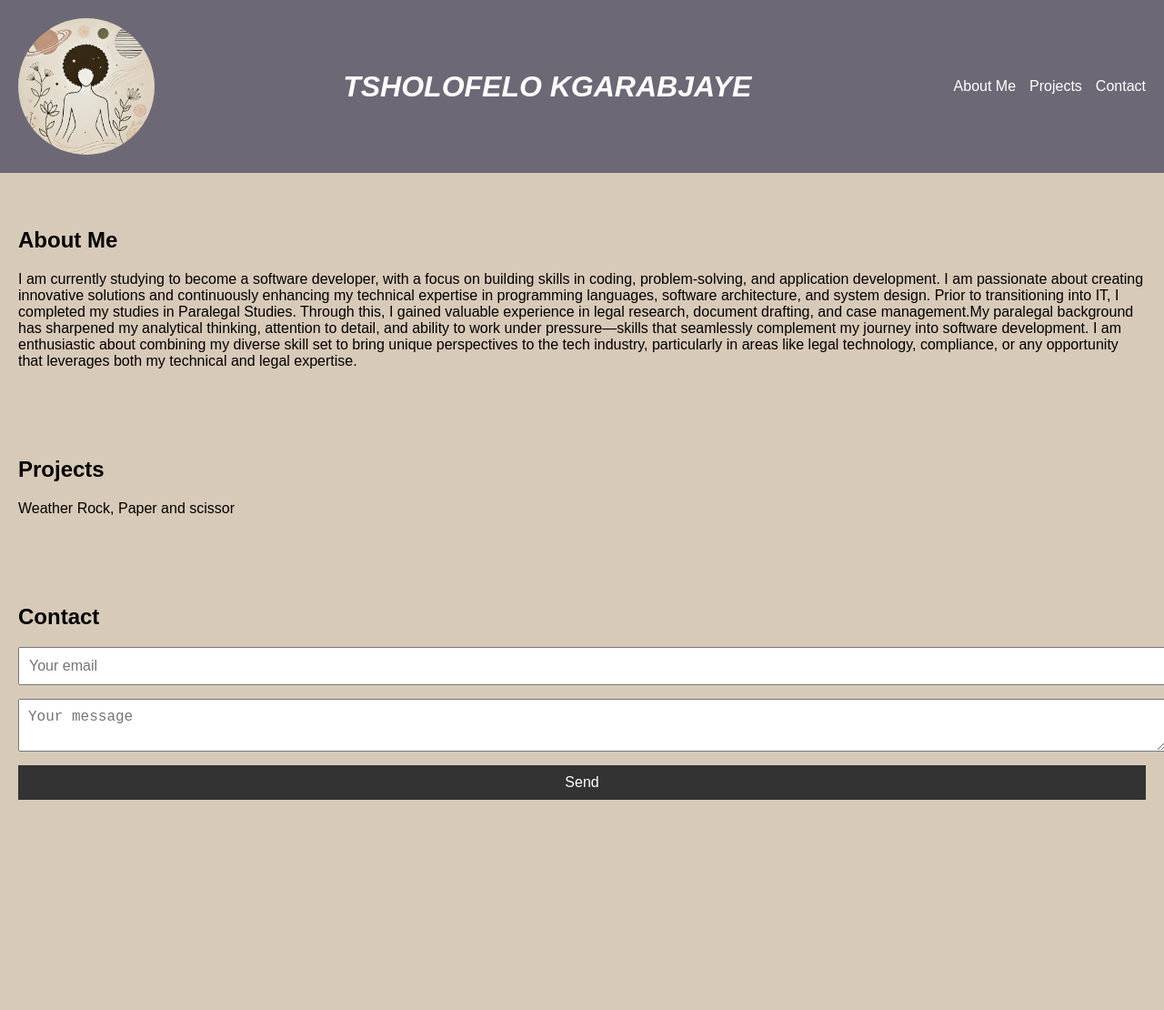
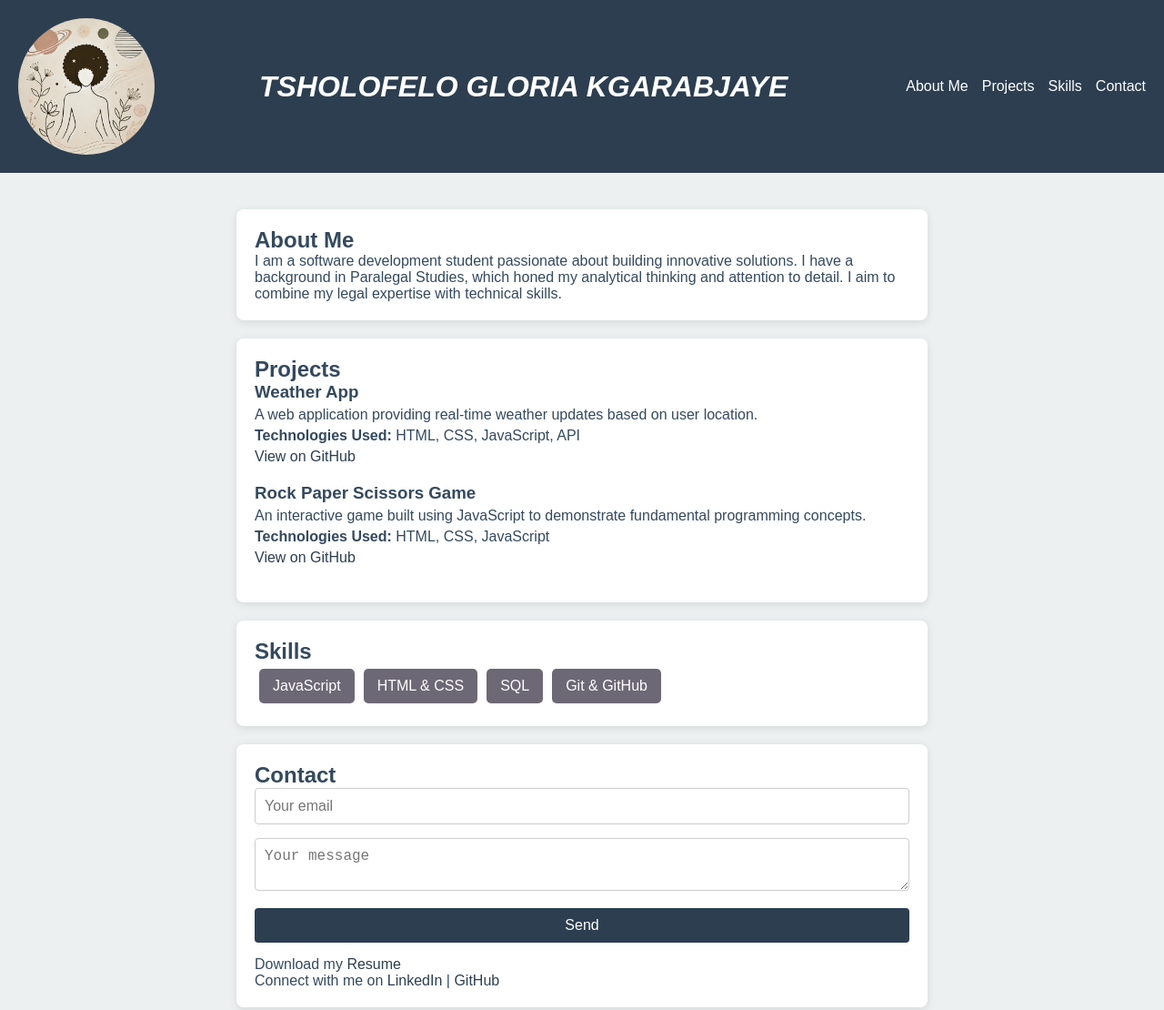
Before and after one commit to Tsholokgarabjaye/personal_website, a plain HTML site: page index.html in a window 1280 px wide. Shown: the top 1110 px of the page at 91% size. Before the commit the page ends 934 px from the top, so only its background shows below. Drawn offline with Linux system fonts and the light colour scheme.

Commit message:
made improvements to my website

```diff
--- a/index.html
+++ b/index.html
@@ -13,49 +13,85 @@
         alt="Profile Image"
         class="profile-image"
       />
-      <h1>TSHOLOFELO KGARABJAYE</h1>
+      <h1>TSHOLOFELO GLORIA KGARABJAYE</h1>
       <nav>
         <ul>
           <li><a href="#about">About Me</a></li>
           <li><a href="#projects">Projects</a></li>
+          <li><a href="#skills">Skills</a></li>
           <li><a href="#contact">Contact</a></li>
         </ul>
       </nav>
     </header>
 
+    <main>
       <section id="about">
         <h2>About Me</h2>
         <p>
-        I am currently studying to become a software developer, with a focus on
-        building skills in coding, problem-solving, and application development.
-        I am passionate about creating innovative solutions and continuously
-        enhancing my technical expertise in programming languages, software
-        architecture, and system design. Prior to transitioning into IT, I
-        completed my studies in Paralegal Studies. Through this, I gained
-        valuable experience in legal research, document drafting, and case
-        management.My paralegal background has sharpened my analytical thinking,
-        attention to detail, and ability to work under pressure—skills that
-        seamlessly complement my journey into software development. I am
-        enthusiastic about combining my diverse skill set to bring unique
-        perspectives to the tech industry, particularly in areas like legal
-        technology, compliance, or any opportunity that leverages both my
-        technical and legal expertise.
+          I am a software development student passionate about building
+          innovative solutions. I have a background in Paralegal Studies, which
+          honed my analytical thinking and attention to detail. I aim to combine
+          my legal expertise with technical skills.
         </p>
       </section>
 
       <section id="projects">
         <h2>Projects</h2>
-      <p>Weather Rock, Paper and scissor</p>
+        <div class="project">
+          <h3>Weather App</h3>
+          <p>
+            A web application providing real-time weather updates based on user
+            location.
+          </p>
+          <p><strong>Technologies Used:</strong> HTML, CSS, JavaScript, API</p>
+          <a href="https://github.com/yourusername/weather-app" target="_blank"
+            >View on GitHub</a
+          >
+        </div>
+        <div class="project">
+          <h3>Rock Paper Scissors Game</h3>
+          <p>
+            An interactive game built using JavaScript to demonstrate
+            fundamental programming concepts.
+          </p>
+          <p><strong>Technologies Used:</strong> HTML, CSS, JavaScript</p>
+          <a href="https://github.com/yourusername/rps-game" target="_blank"
+            >View on GitHub</a
+          >
+        </div>
+      </section>
+
+      <section id="skills">
+        <h2>Skills</h2>
+        <ul>
+          <li>JavaScript</li>
+          <li>HTML & CSS</li>
+          <li>SQL</li>
+          <li>Git & GitHub</li>
+        </ul>
       </section>
 
       <section id="contact">
         <h2>Contact</h2>
         <form>
-        <input type="email" placeholder="Your email" />
-        <textarea placeholder="Your message"></textarea>
+          <input type="email" placeholder="Your email" required />
+          <textarea placeholder="Your message" required></textarea>
           <button type="submit">Send</button>
         </form>
+        <p>Download my <a href="resume.pdf" target="_blank">Resume</a></p>
+        <p>
+          Connect with me on
+          <a href="https://www.linkedin.com/in/yourprofile" target="_blank"
+            >LinkedIn</a
+          >
+          | <a href="https://github.com/yourusername" target="_blank">GitHub</a>
+        </p>
       </section>
+    </main>
+
+    <footer>
+      <p>&copy; 2024 TSHOLOFELO KGARABJAYE. All Rights Reserved.</p>
+    </footer>
 
     <script src="main.js"></script>
   </body>
--- a/style.css
+++ b/style.css
@@ -1,11 +1,25 @@
+/* Styles */
+* {
+    box-sizing: border-box;
+    margin: 0;
+    padding: 0;
+}
+
+/* Body Background */
+body {
+    font-family: Arial, sans-serif;
+    background-color: #ECF0F1;
+    color: #34495E;
+}
+
 /* Header Styles */
 header {
-    background-color: #6d6875;
+    background-color: #2C3E50;
     color: white;
     padding: 20px;
     display: flex;
-    align-items: center; /* Vertically aligns the image, text, and nav */
-    justify-content: space-between; /* Spreads out the image, text, and nav */
+    align-items: center;
+    justify-content: space-between;
     position: relative;
 }
 
@@ -13,54 +27,82 @@ header {
     width: 150px;
     height: 150px;
     border-radius: 50%;
+    object-fit: cover;
 }
 
 h1 {
-    flex: 1; /* Ensures the text takes the center space */
-    text-align: center; /* Center the text horizontally */
+    flex: 1;
+    text-align: center;
     margin: 0;
     font-style: oblique;
+    font-size: 2em;
 }
 
 nav {
-    margin-left: auto; /* Pushes the nav to the right side */
+    margin-left: auto;
 }
 
 nav ul {
     list-style-type: none;
-    padding: 0;
-    margin: 0;
     display: flex;
 }
 
 nav ul li {
-    margin-left: 15px; /* Adds spacing between the nav items */
+    margin-left: 15px;
 }
 
 nav ul li a {
     color: white;
     text-decoration: none;
+    transition: color 0.3s;
 }
 
-/* Body Background */
-body {
-    font-family: Arial, sans-serif;
-    margin: 0;
-    padding: 0;
-    box-sizing: border-box;
-    background-color: #D8CAB8;
+nav ul li a:hover {
+    color: #FFD700;
 }
 
 /* Section Styles */
-section {
-    padding: 40px;
+main {
+    max-width: 800px;
+    margin: 0 auto;
+    padding: 20px;
 }
 
-#about, #projects, #contact {
+section {
+    background: white;
+    padding: 20px;
+    border-radius: 8px;
+    box-shadow: 0 2px 10px rgba(0, 0, 0, 0.1);
     margin: 20px 0;
-    padding: 20px;
-    /* background: #f0f0f0; */
-    border-radius: 8px;
+}
+
+/* Project Styles */
+.project {
+    margin-bottom: 20px;
+}
+
+.project h3 {
+    margin-bottom: 5px;
+}
+
+.project p {
+    margin: 5px 0;
+}
+
+/* Skills Section */
+#skills ul {
+    list-style-type: none;
+    padding: 0;
+    display: flex;
+    flex-wrap: wrap;
+}
+
+#skills ul li {
+    background: #6d6875;
+    color: white;
+    margin: 5px;
+    padding: 10px 15px;
+    border-radius: 5px;
 }
 
 /* Footer Styles */
@@ -68,25 +110,38 @@ footer {
     text-align: center;
     padding: 20px;
     background-color: #333;
-    /* color: white; */
+    color: white;
 }
 
 /* Form Styles */
 form input, form textarea, form button {
-    display: block;
     width: 100%;
     margin-bottom: 15px;
     padding: 10px;
     font-size: 16px;
+    border: 1px solid #ccc;
+    border-radius: 4px;
 }
 
 form button {
-    background-color: #333;
+    background-color: #2C3E50;
     color: white;
     border: none;
     cursor: pointer;
+    transition: background-color 0.3s;
 }
 
 form button:hover {
-    background-color: #555;
+    background-color: #1ABC9C;
 }
+
+/* Link Styles */
+a {
+    color: #2C3E50;
+    text-decoration: none;
+}
+
+a:hover {
+    color: #1ABC9C;
+    text-decoration: underline;
+}
```
Lines whose indentation alone changed are shown as unchanged.
